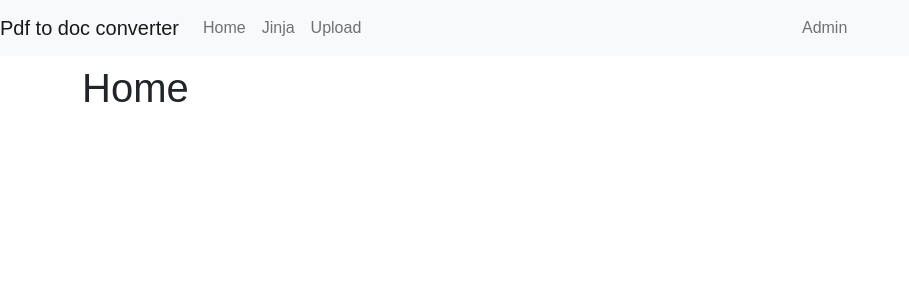
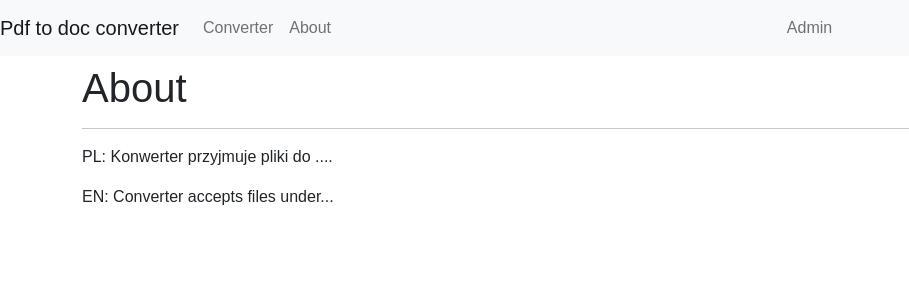
Before and after one commit to fuksja/pdf_to_doc, a Flask app: page / in a window 1280 px wide. Shown: the top 300 px of the page, without its empty margins (0-909 px from the left). Run offline with Flask 2, Linux system fonts and the light colour scheme.

Commit message:
adjusting file structure and layout to needs

```diff
--- a/app/templates/public/index.html
+++ b/app/templates/public/index.html
@@ -7,7 +7,12 @@
 <div class="container">
 	<div class="row">
 		<div class="col">
-			<h1>Home</h1>
+			<h1>About</h1>
+			<hr>
+			<p> PL: Konwerter przyjmuje pliki do ....
+			</p>
+			<p>
+			</p> EN: Converter accepts files under...
 		</div>
 	</div>
 </div>
--- a/app/templates/public/templates/public_template.html
+++ b/app/templates/public/templates/public_template.html
@@ -16,21 +16,18 @@
   </head>
   <body>
   	<nav class="navbar navbar-expand-lg navbar-light bg-light mb-2">
-  		<a class="navbar-brand" href="/"> Pdf to doc converter</a>
+  		<a class="navbar-brand" href="/upload"> Pdf to doc converter</a>
   		<button class="navbar-toggler" type="button" data-toggle="collapse" data-target="#navbarNav" aria-controls="navbarNav" aria-expanded="false" aria-label="Toggle navigation">
 			<span class="navbar-toggler-icon"></span>
  		</button>
 
   		<div class="collapse navbar-collapse" id="navbarNav">
       			<ul class="navbar-nav">
-      				<li class="nav-item">
-        		 	<a class="nav-link" href="/">Home</a>
-      				</li>
 				<li class="nav-item">
-                         	<a class="nav-link" href="/jinja">Jinja</a>
-                        	</li>
+				<a class="nav-link" href="/upload">Converter</a>
+				</li>
 				<li class="nav-item">
-                                <a class="nav-link" href="/upload">Upload</a>
+                                <a class="nav-link" href="/">About</a>
                                 </li>
        		 	</ul>
   		</div>
--- a/app/templates/public/upload.html
+++ b/app/templates/public/upload.html
@@ -16,7 +16,7 @@
 				<div class="form-group">
 					<label>Upload pdf file:</label>
 					<div class="custom file">
-						<input oninput="filesize(this);" type="file" class="custom-file-input" name="pdf" id="pdf">
+						<input type="file" class="custom-file-input" name="pdf" id="pdf">
 						<label class="custom-file-label" for="pdf">Select file...</label>
 					</div>
 				</div>
@@ -34,9 +34,6 @@
 
 <script>
 
-function filesize(elem){
-	document.cookie = `filesize=${elem.files[0].size}`;
-}
 </script>
 
 {% endblock %}
--- a/app/views.py
+++ b/app/views.py
@@ -12,11 +12,6 @@ from pdf2docx import Converter
 def index():
 	print(app.config["DB_NAME"])
 	return render_template("public/index.html")
-
-@app.route ("/jinja")
-def jinja():
-	my_name = "Basia"
-	return render_template("public/jinja.html", my_name=my_name)
 
 @app.route ("/profile")
 def profile():
@@ -51,13 +46,13 @@ def allowed_format(filename):
 
 def allowed_filesize(filesize):
 
-	if int(filesize) <= app.config["MAX_FILESIZE"]:
+	if request.content_length <= app.config["MAX_FILESIZE"]:
         	return True
 	else:
                 return False
 
 def convert_pdf_to_doc(input_file, output_file):
-	#output_file=os.path.join(app.config["CLIENT_DOCS"], input_file.split(".")[0]+".doc")
+
 	cv = Converter(input_file)
 	cv.convert(output_file)
 	cv.close()
@@ -69,7 +64,7 @@ def upload():
 
 		if request.files:
 
-			if not  allowed_filesize(request.cookies.get("filesize")):
+			if not  allowed_filesize(request.content_length):
 				print("File exceeded maximum size")
 				return redirect(request.url)
 
@@ -90,7 +85,7 @@ def upload():
 				output_file = filename.split(".")[0]+".doc"
 				output_path = os.path.join(app.config["CLIENT_DOCS"], output_file)
 				convert_pdf_to_doc(input_path, output_path)
-				print("file converted")
+				print("File converted")
 
 				return redirect("/get-doc/{}".format(output_file))
 
```
Also changed, not shown: app/templates/public/jinja.html (deleted, +0 -28 lines).
